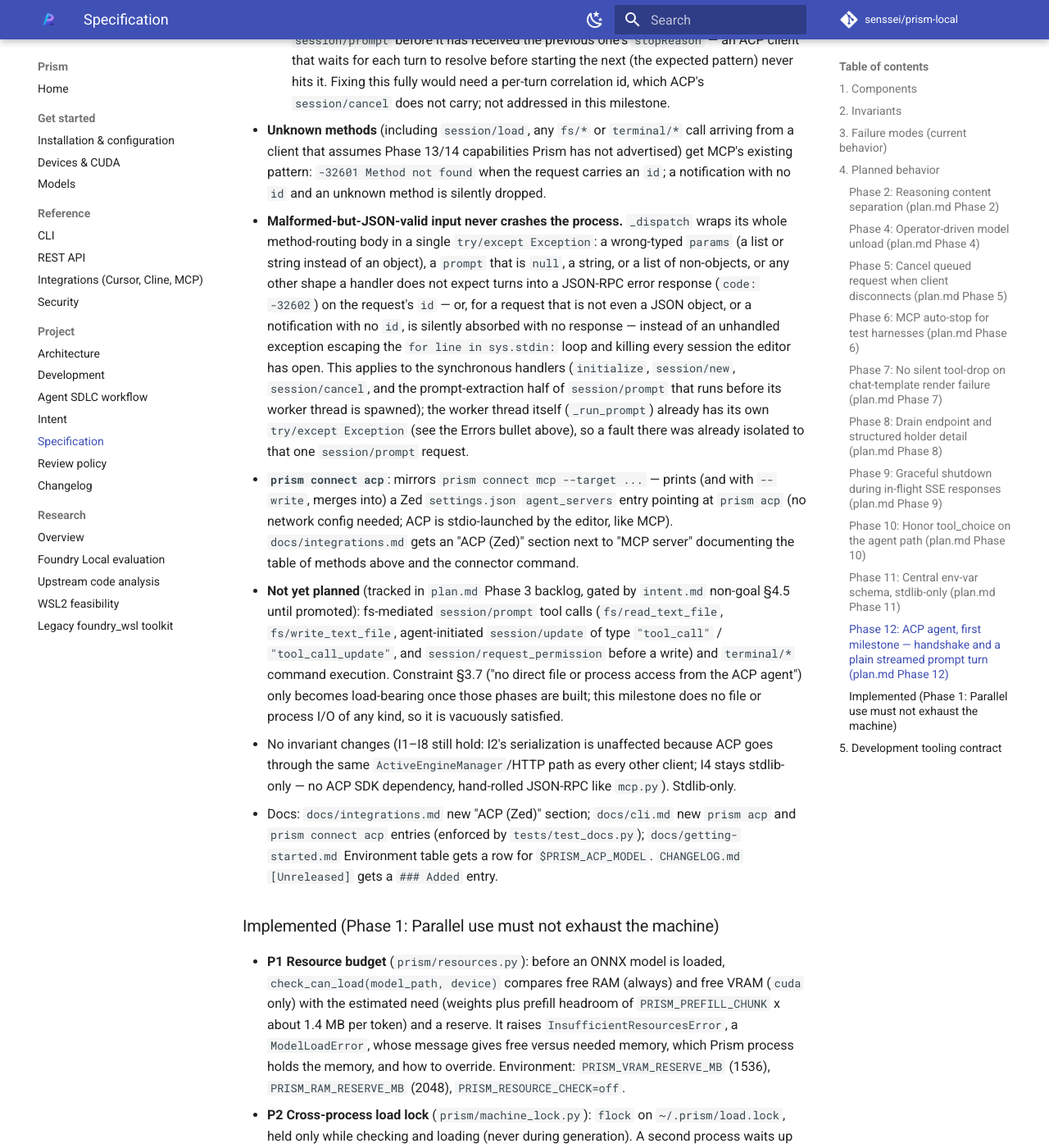
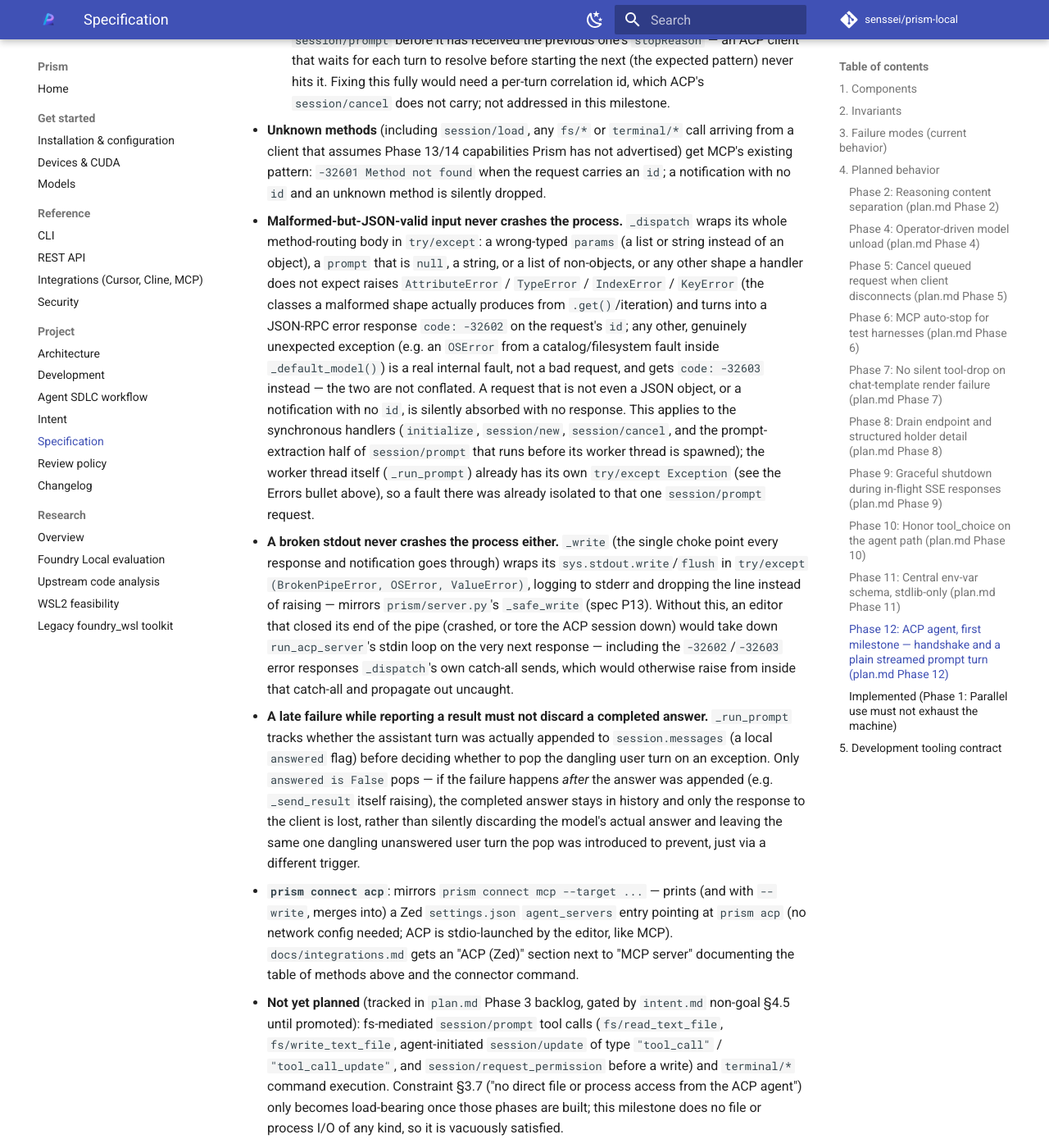
Before and after one commit to senssei/prism-local, an MkDocs documentation site: the page built from docs/sdlc/spec.md, in a window 1280 px wide and 1400 px high, scrolled down 14168 px. Shown: the whole window at 82% size. Built offline with MkDocs 1.6.1 and Material for MkDocs 9.7.7, drawn with Linux system fonts in a browser that asks for light colours; comment, search, counter and statistics services are not loaded.

Commit message:
fix: handle stdout write failures gracefully and ensure completed answers are not discarded on late failures

```diff
--- a/spec.md
+++ b/spec.md
@@ -365,15 +365,29 @@
   - **Unknown methods** (including `session/load`, any `fs/*` or `terminal/*` call arriving from a client that assumes
     Phase 13/14 capabilities Prism has not advertised) get MCP's existing pattern: `-32601 Method not found` when the
     request carries an `id`; a notification with no `id` and an unknown method is silently dropped.
-  - **Malformed-but-JSON-valid input never crashes the process.** `_dispatch` wraps its whole method-routing body in a
-    single `try/except Exception`: a wrong-typed `params` (a list or string instead of an object), a `prompt` that is
-    `null`, a string, or a list of non-objects, or any other shape a handler does not expect turns into a JSON-RPC error
-    response (`code: -32602`) on the request's `id` — or, for a request that is not even a JSON object, or a notification
-    with no `id`, is silently absorbed with no response — instead of an unhandled exception escaping the `for line in
-    sys.stdin:` loop and killing every session the editor has open. This applies to the synchronous handlers
+  - **Malformed-but-JSON-valid input never crashes the process.** `_dispatch` wraps its whole method-routing body in
+    `try/except`: a wrong-typed `params` (a list or string instead of an object), a `prompt` that is `null`, a string,
+    or a list of non-objects, or any other shape a handler does not expect raises `AttributeError` / `TypeError` /
+    `IndexError` / `KeyError` (the classes a malformed shape actually produces from `.get()`/iteration) and turns into a
+    JSON-RPC error response `code: -32602` on the request's `id`; any other, genuinely unexpected exception (e.g. an
+    `OSError` from a catalog/filesystem fault inside `_default_model()`) is a real internal fault, not a bad request,
+    and gets `code: -32603` instead — the two are not conflated. A request that is not even a JSON object, or a
+    notification with no `id`, is silently absorbed with no response. This applies to the synchronous handlers
     (`initialize`, `session/new`, `session/cancel`, and the prompt-extraction half of `session/prompt` that runs before
     its worker thread is spawned); the worker thread itself (`_run_prompt`) already has its own `try/except Exception`
     (see the Errors bullet above), so a fault there was already isolated to that one `session/prompt` request.
+  - **A broken stdout never crashes the process either.** `_write` (the single choke point every response and
+    notification goes through) wraps its `sys.stdout.write`/`flush` in `try/except (BrokenPipeError, OSError,
+    ValueError)`, logging to stderr and dropping the line instead of raising — mirrors `prism/server.py`'s `_safe_write`
+    (spec P13). Without this, an editor that closed its end of the pipe (crashed, or tore the ACP session down) would
+    take down `run_acp_server`'s stdin loop on the very next response — including the `-32602`/`-32603` error responses
+    `_dispatch`'s own catch-all sends, which would otherwise raise from inside that catch-all and propagate out uncaught.
+  - **A late failure while reporting a result must not discard a completed answer.** `_run_prompt` tracks whether the
+    assistant turn was actually appended to `session.messages` (a local `answered` flag) before deciding whether to pop
+    the dangling user turn on an exception. Only `answered is False` pops — if the failure happens *after* the answer
+    was appended (e.g. `_send_result` itself raising), the completed answer stays in history and only the response to
+    the client is lost, rather than silently discarding the model's actual answer and leaving the same one dangling
+    unanswered user turn the pop was introduced to prevent, just via a different trigger.
   - **`prism connect acp`**: mirrors `prism connect mcp --target ...` — prints (and with `--write`, merges into) a Zed
     `settings.json` `agent_servers` entry pointing at `prism acp` (no network config needed; ACP is stdio-launched by the
     editor, like MCP). `docs/integrations.md` gets an "ACP (Zed)" section next to "MCP server" documenting the table of
```
Also changed, not shown: CHANGELOG.md (+4 -1 lines), plan.md (+17 -1 lines), 2 other files.
